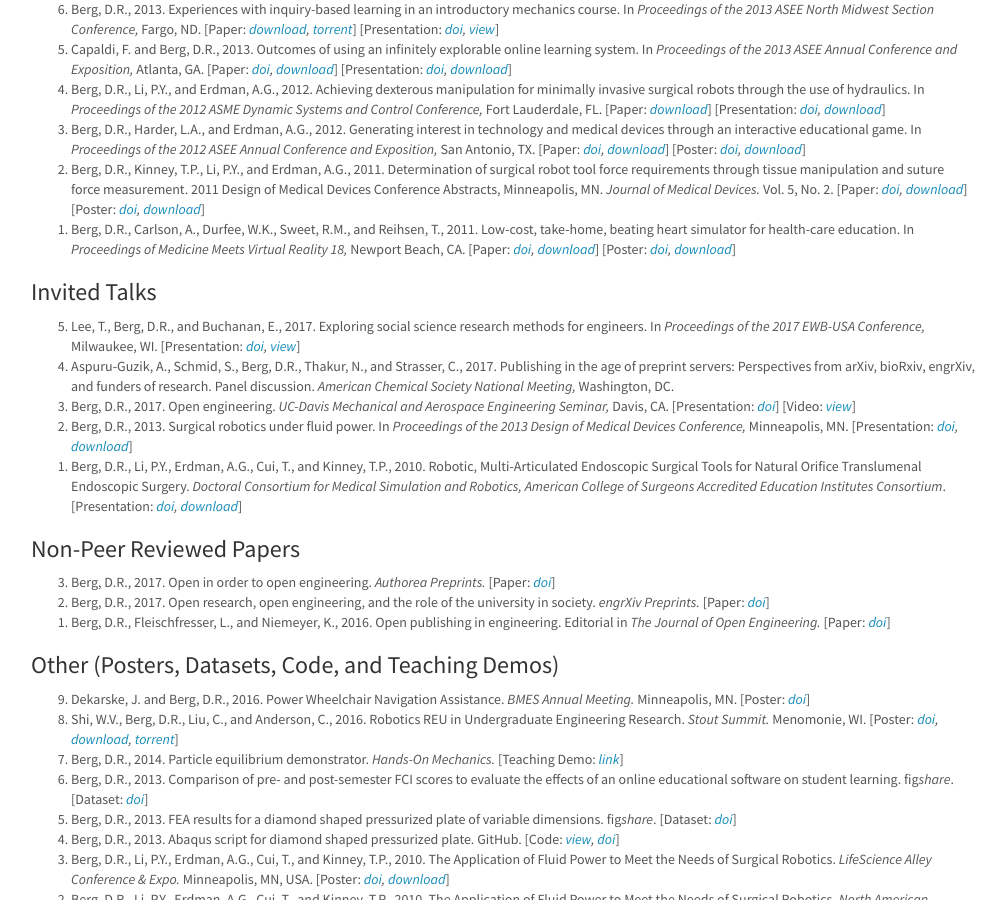
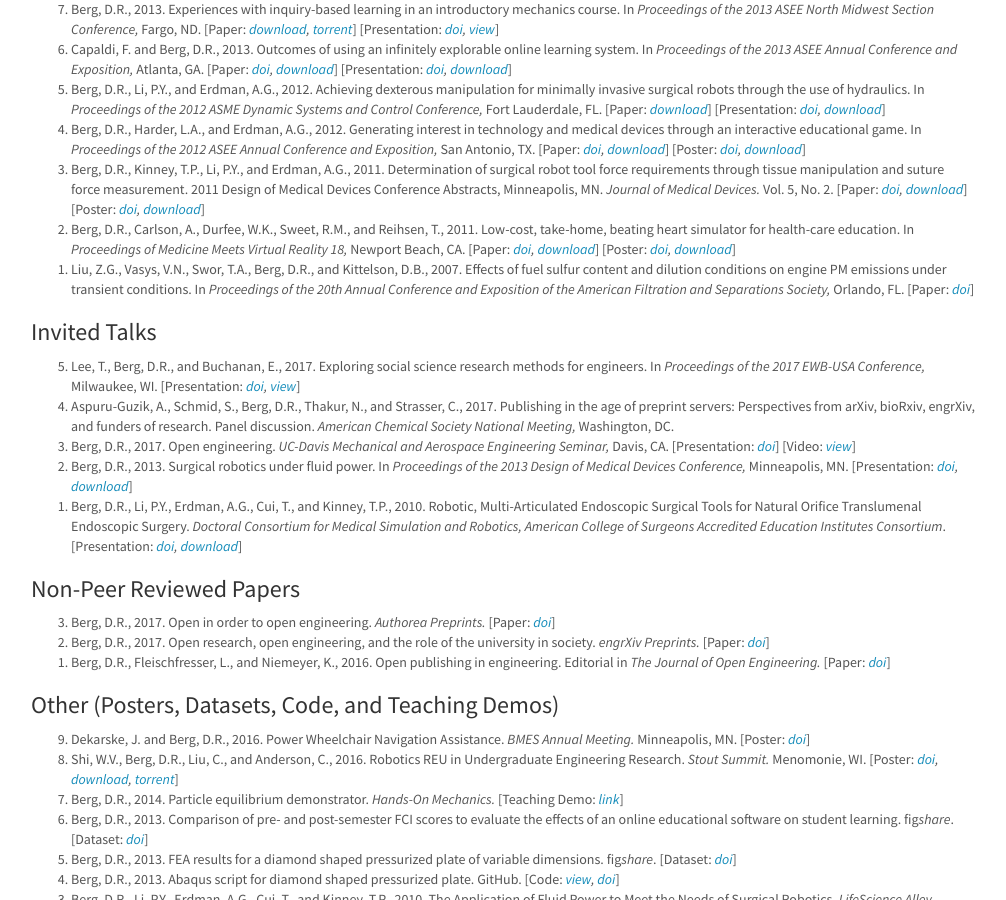
Before and after one commit to devinberg/devinberg.com, a Jekyll site: the page built from publications/index.md, in a window 1280 px wide and 900 px high, scrolled down 1187 px. Shown: the whole window, without its empty margins (39-1045 px from the left). Built offline with Jekyll 4.4.1, drawn with Linux system fonts in a browser that asks for light colours; nearby versions of some CDN libraries; comment, search, counter and statistics services are not loaded.

Commit message:
add AFS paper

```diff
--- a/publications/index.md
+++ b/publications/index.md
@@ -67,6 +67,8 @@ Below are some of the papers and other artifacts I have published.
  	<li>Berg, D.R., Kinney, T.P., Li, P.Y., and Erdman, A.G., 2011. Determination of surgical robot tool force requirements through tissue manipulation and suture force measurement. 2011 Design of Medical Devices Conference Abstracts, Minneapolis, MN. <i>Journal of Medical Devices.</i> Vol. 5, No. 2. [Paper: <i><a href="http://dx.doi.org/10.1115/1.3590369">doi</a>, <a href="https://s3.amazonaws.com/drb_website_storage/devinberg.com/DMD2011-5257.pdf">download</a></i>] [Poster: <i><a href="http://dx.doi.org/10.6084/m9.figshare.708876">doi</a>, <a href="https://s3.amazonaws.com/drb_website_storage/devinberg.com/DMD2011_poster.pdf">download</a></i>] <span data-badge-popover="right" data-badge-type="4" data-doi="10.1115/1.3590369" data-hide-no-mentions="true" class="altmetric-embed"></span></li>
 
  	<li>Berg, D.R., Carlson, A., Durfee, W.K., Sweet, R.M., and Reihsen, T., 2011. Low-cost, take-home, beating heart simulator for health-care education. In <i>Proceedings of Medicine Meets Virtual Reality 18,</i> Newport Beach, CA. [Paper: <i><a href="http://dx.doi.org/10.3233/978-1-60750-706-2-57">doi</a>, <a href="https://s3.amazonaws.com/drb_website_storage/devinberg.com/MMVR_proceedings.pdf">download</a></i>] [Poster: <i><a href="http://dx.doi.org/10.6084/m9.figshare.708877">doi</a>, <a href="https://s3.amazonaws.com/drb_website_storage/devinberg.com/MMVR_poster.pdf">download</a></i>] <span data-badge-popover="right" data-badge-type="4" data-doi="10.6084/m9.figshare.708877" data-hide-no-mentions="true" class="altmetric-embed"></span></li>
+
+	<li>Liu, Z.G., Vasys, V.N., Swor, T.A., Berg, D.R., and Kittelson, D.B., 2007. Effects of fuel sulfur content and dilution conditions on engine PM emissions under transient conditions. In <i>Proceedings of the 20th Annual Conference and Exposition of the American Filtration and Separations Society,</i> Orlando, FL. [Paper: <i><a href="https://dx.doi.org/10.17605/OSF.IO/W4A9Y">doi</a></i>] <span data-badge-popover="right" data-badge-type="4" data-doi="10.17605/OSF.IO/W4A9Y" data-hide-no-mentions="true" class="altmetric-embed"></span></li>
 </ol>
 
 <h3>Invited Talks</h3>
```
